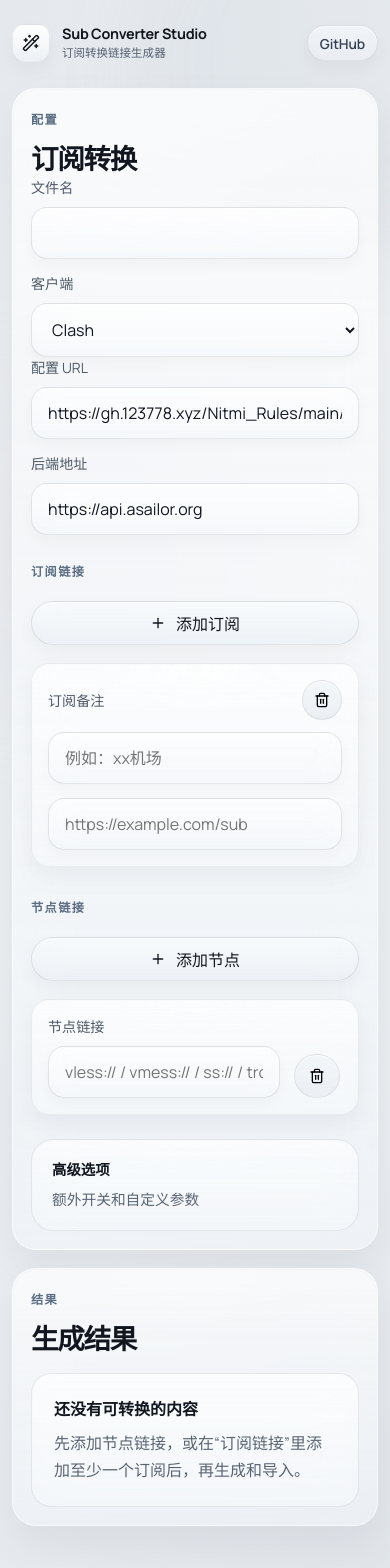
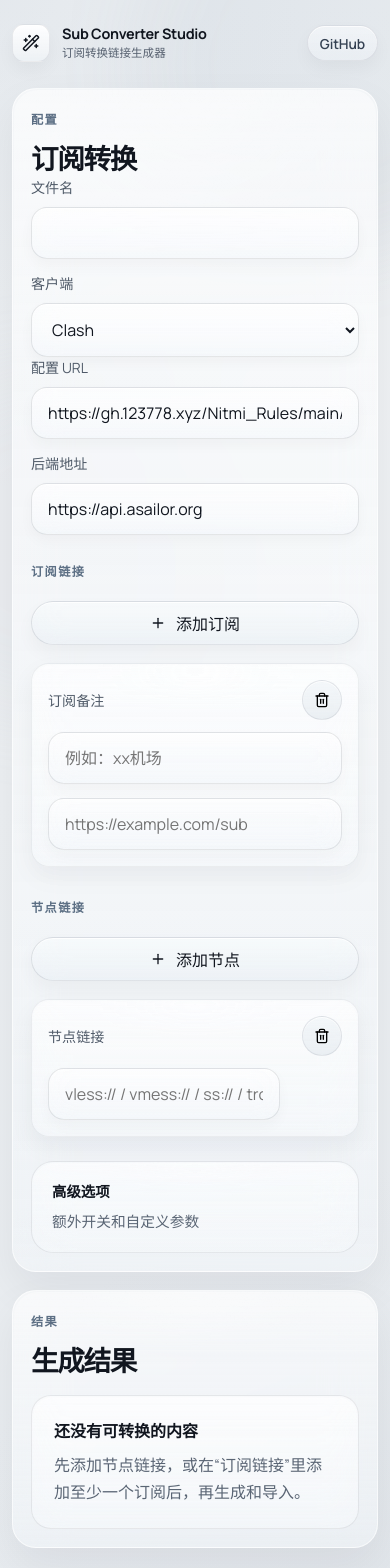
Before and after one commit to Nitmi/Sub-Converter-Studio, a React (Vite) app: page / in a window 390 px wide. Shown: the top 1568 px of the page. Built offline with nearby package versions, Linux system fonts and the light colour scheme.

Commit message:
Match mobile node delete control with subscription cards

```diff
--- a/src/App.tsx
+++ b/src/App.tsx
@@ -432,12 +432,25 @@ function App() {
                 {nodeLinks.map((item) => (
                   <motion.div
                     key={item.id}
-                    className="stack-item"
+                    className="stack-item node-item"
                     initial={{ opacity: 0, y: 12 }}
                     animate={{ opacity: 1, y: 0 }}
                     exit={{ opacity: 0, y: -12 }}
                     transition={{ duration: 0.24 }}
                   >
+                    <div className="mobile-inline-action">
+                      <span>节点链接</span>
+                      <button
+                        type="button"
+                        className="icon-button mobile-node-delete"
+                        aria-label="删除节点链接"
+                        onClick={() =>
+                          setNodeLinks((current) => current.filter((node) => node.id !== item.id))
+                        }
+                      >
+                        <Trash2 size={16} />
+                      </button>
+                    </div>
                     <div className="field-grid simple-grid">
                       <label className="field field-wide">
                         <span>节点链接</span>
@@ -449,7 +462,7 @@ function App() {
                       </label>
                       <button
                         type="button"
-                        className="icon-button icon-button-end"
+                        className="icon-button icon-button-end desktop-node-delete"
                         aria-label="删除节点链接"
                         onClick={() =>
                           setNodeLinks((current) => current.filter((node) => node.id !== item.id))
--- a/src/styles.css
+++ b/src/styles.css
@@ -728,6 +728,10 @@ main {
     display: none;
   }
 
+  .node-item .field > span {
+    display: none;
+  }
+
   .mobile-inline-action {
     display: flex;
     align-items: center;
@@ -748,7 +752,18 @@ main {
     flex-shrink: 0;
   }
 
+  .mobile-node-delete {
+    width: 40px;
+    height: 40px;
+    min-height: 40px;
+    flex-shrink: 0;
+  }
+
   .desktop-subscription-delete {
+    display: none;
+  }
+
+  .desktop-node-delete {
     display: none;
   }
 
```
